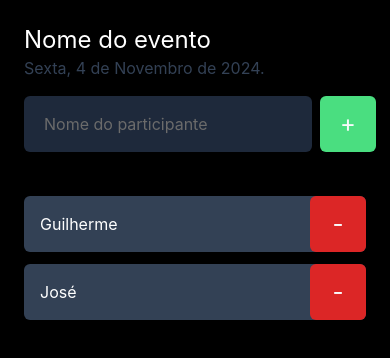
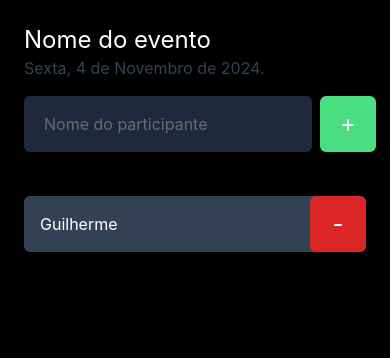
Before and after one commit to guirodg/imhere, a React Native app: screen / in a window 390 px wide. Shown: the top 358 px of the page. Built offline with nearby package versions, Linux system fonts and the light colour scheme.

Commit message:
Adicionando propriedade ao participante sendo uma funcao sem receber parametros

```diff
--- a/src/components/Participant/index.tsx
+++ b/src/components/Participant/index.tsx
@@ -3,14 +3,15 @@ import { styles } from "./styles";
 
 type Props = {
   name: string;
+  onRemove: () => void;
 };
 
-export function Participant({ name }: Props) {
+export function Participant({ name, onRemove }: Props) {
   return (
     <View className={styles.container}>
       <Text className={styles.name}>{name}</Text>
 
-      <TouchableOpacity className={styles.button}>
+      <TouchableOpacity className={styles.button} onPress={onRemove}>
         <Text className={styles.buttonText}>-</Text>
       </TouchableOpacity>
     </View>
--- a/src/screens/Home/index.tsx
+++ b/src/screens/Home/index.tsx
@@ -5,6 +5,10 @@ import { Participant } from "../../components/Participant";
 export function Home() {
   function handleParticipantAdd() {
     console.log("Voce clicou aqui");
+  }
+
+  function handleParticipantRemove() {
+    console.log("Voce clicou em remover o participant");
   }
 
   return (
@@ -27,8 +31,7 @@ export function Home() {
         </TouchableOpacity>
       </View>
 
-      <Participant name="Guilherme" />
-      <Participant name="José" />
+      <Participant name="Guilherme" onRemove={handleParticipantRemove} />
     </View>
   );
 }
```
